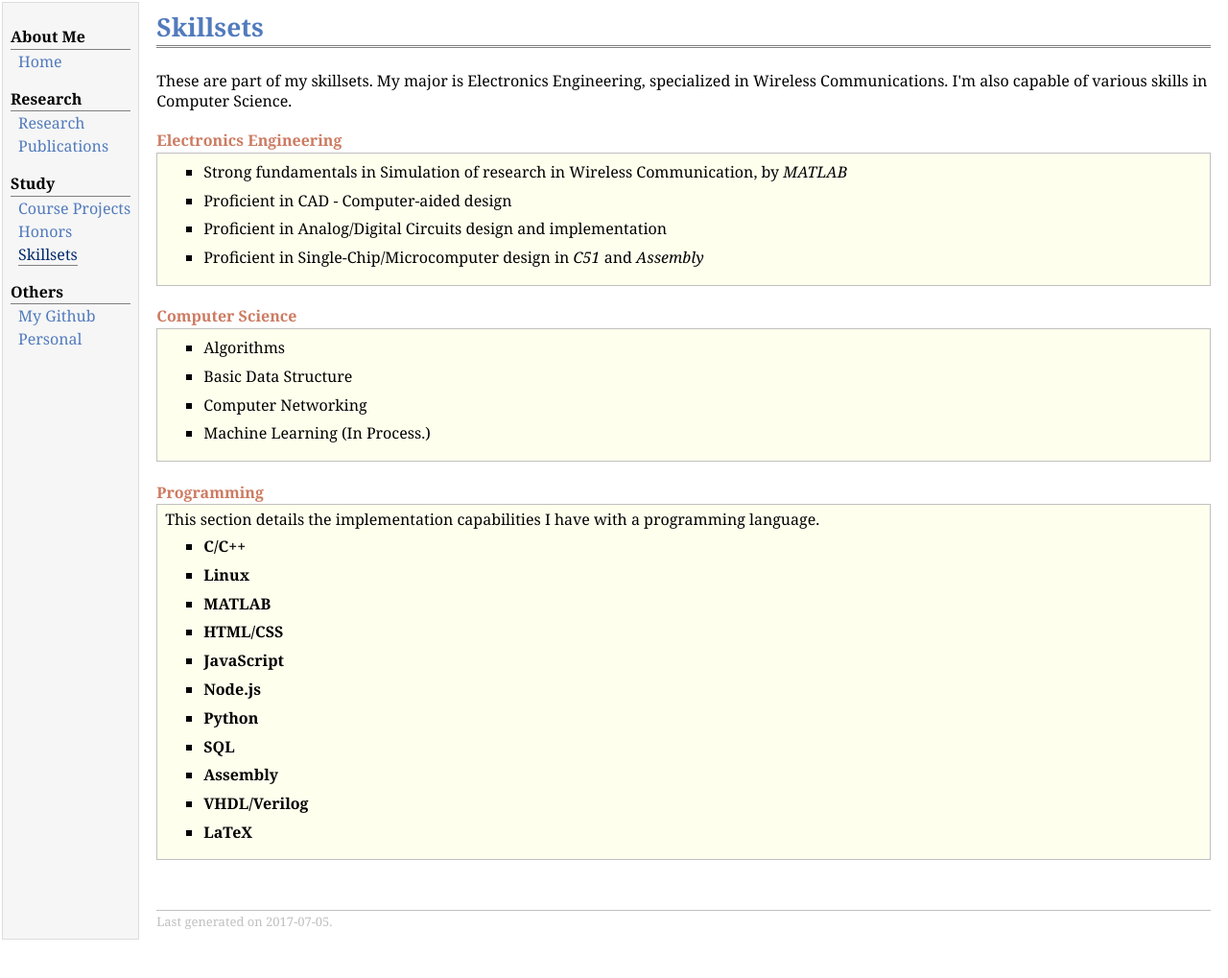
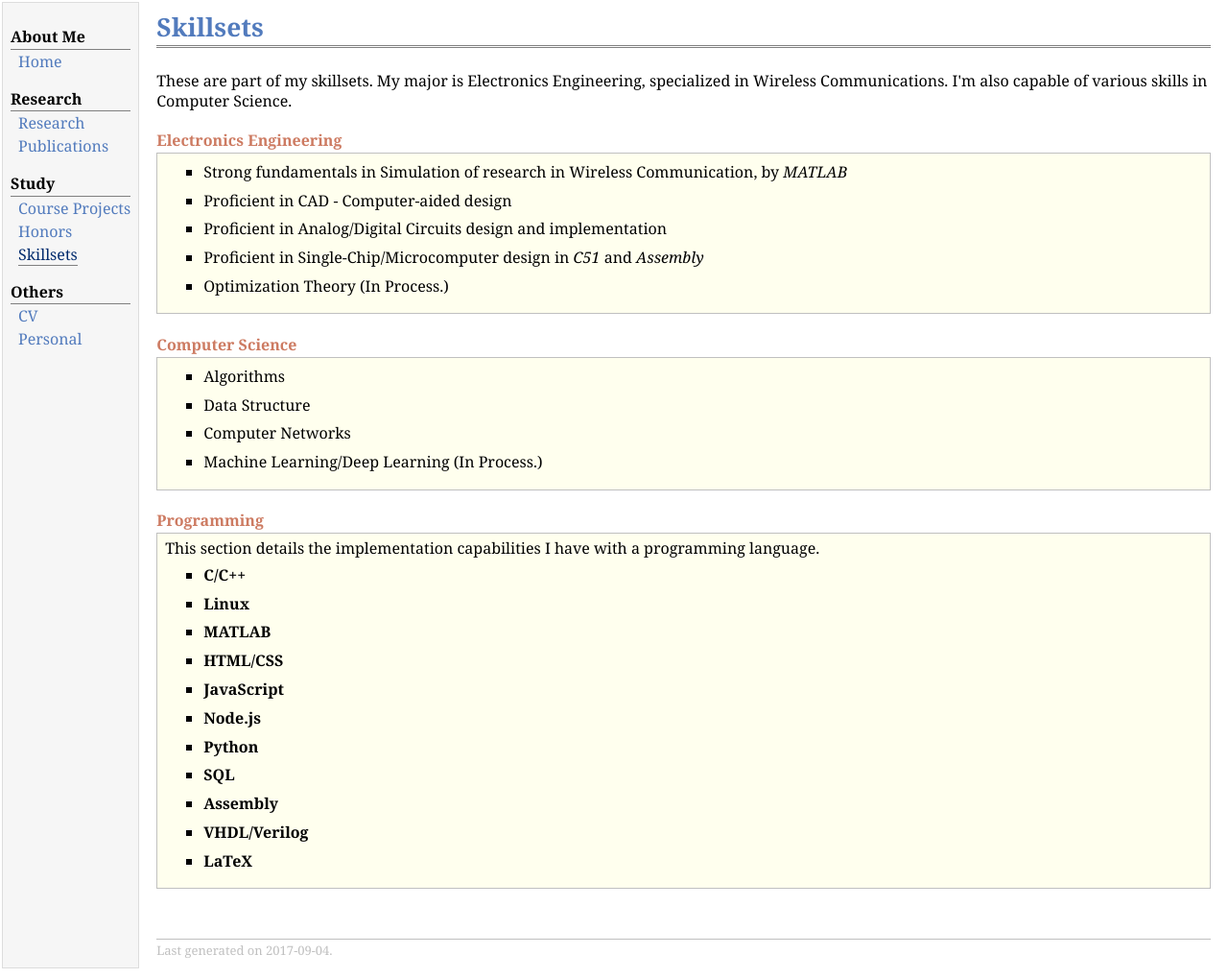
Before and after one commit to YyzHarry/Personal-Website, a Jekyll site: the page skill.html, which Jekyll copies as it is, in a window 1280 px wide. Shown: the whole page at 96% size. Built offline with Jekyll 4.4.1, drawn with Linux system fonts in a browser that asks for light colours; before the commit the page ends 989 px from its top, so only the background shows below that.

Commit message:
Update skill.html

```diff
--- a/skill.html
+++ b/skill.html
@@ -21,7 +21,7 @@
 <div class="menu-item"><a href="honor.html">Honors</a></div>
 <div class="menu-item"><a href="skill.html" class="current">Skillsets</a></div>
 <div class="menu-category">Others</div>
-<div class="menu-item"><a href="others.html">My&nbsp;Github</a></div>
+<div class="menu-item"><a href="static/CV.pdf">CV</a></div>
 <div class="menu-item"><a href="personal.html">Personal</a></div>
 </td>
 <td id="layout-content">
@@ -41,6 +41,8 @@
 </li>
 <li><p>Proficient in Single-Chip/Microcomputer design in <i>C51</i> and <i>Assembly</i></p>
 </li>
+<li><p>Optimization Theory (In Process.)</p>
+</li>
 </ul>
 </div></div>
 <div class="infoblock">
@@ -49,11 +51,11 @@
 <ul>
 <li><p>Algorithms</p>
 </li>
-<li><p>Basic Data Structure</p>
+<li><p>Data Structure</p>
 </li>
-<li><p>Computer Networking</p>
+<li><p>Computer Networks</p>
 </li>
-<li><p>Machine Learning (In Process.)</p>
+<li><p>Machine Learning/Deep Learning (In Process.)</p>
 </li>
 </ul>
 </div></div>
@@ -88,7 +90,7 @@
 </div></div>
 <div id="footer">
 <div id="footer-text">
-Last generated on 2017-07-05.
+Last generated on 2017-09-04.
 </div>
 </div>
 </td>
```
